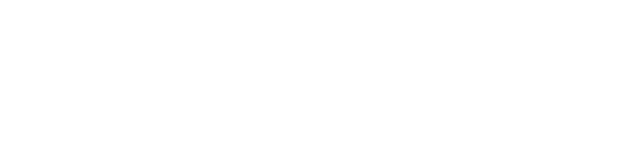
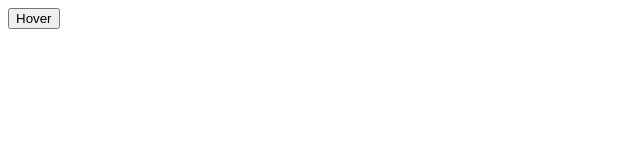
Before and after one commit to COMRADE040/css-hover-effect, a plain HTML site: page index.html in a window 1280 px wide. Shown: the whole page, without its empty margins (0-640 px from the left). Drawn offline with Linux system fonts and the light colour scheme.

Commit message:
first commit

```diff
--- a/index.html
+++ b/index.html
@@ -6,6 +6,6 @@
     <title>Advanced Hover Effect</title>
 </head>
 <body>
-
+    <button>Hover</button>
 </body>
 </html>
```
